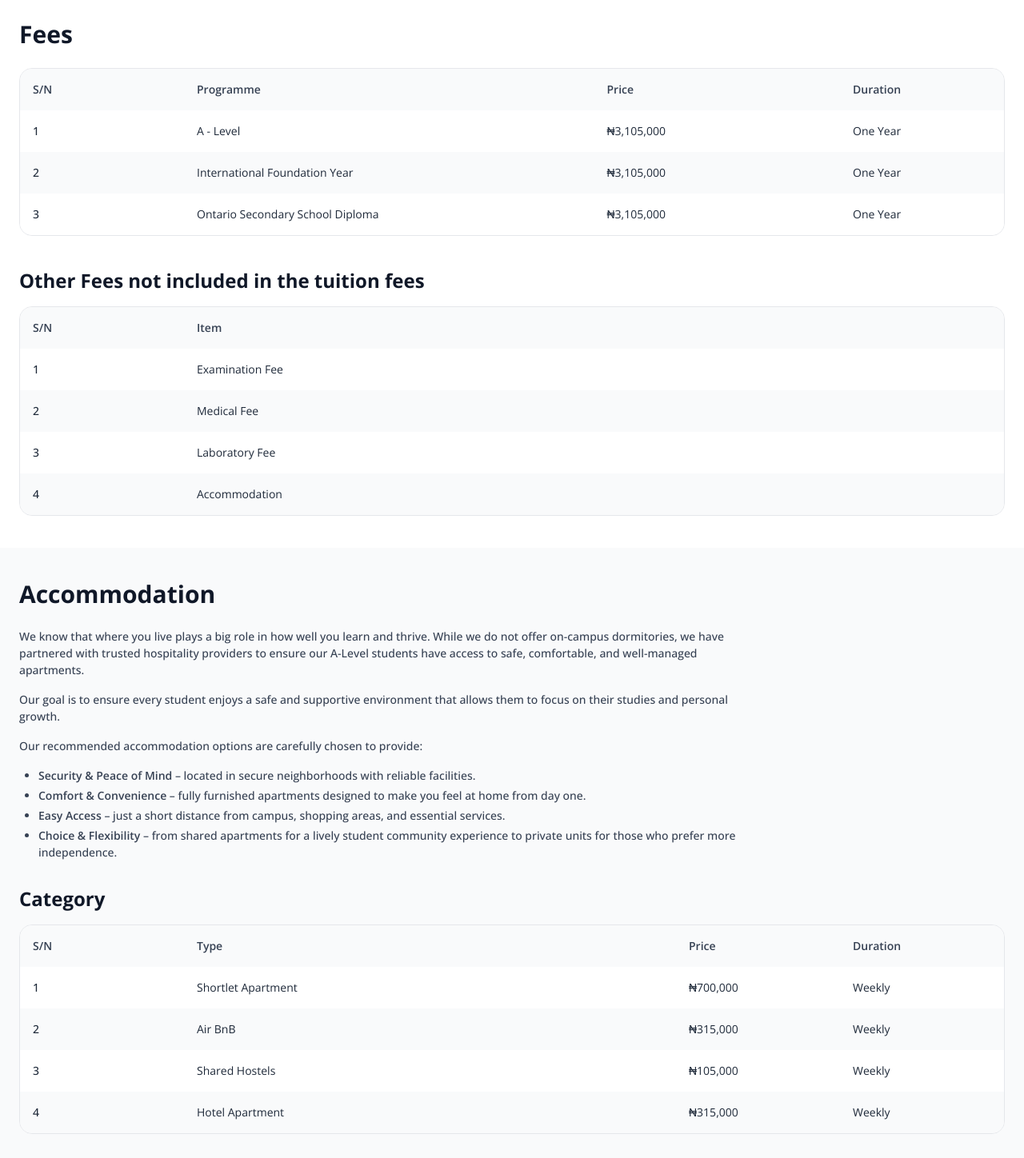
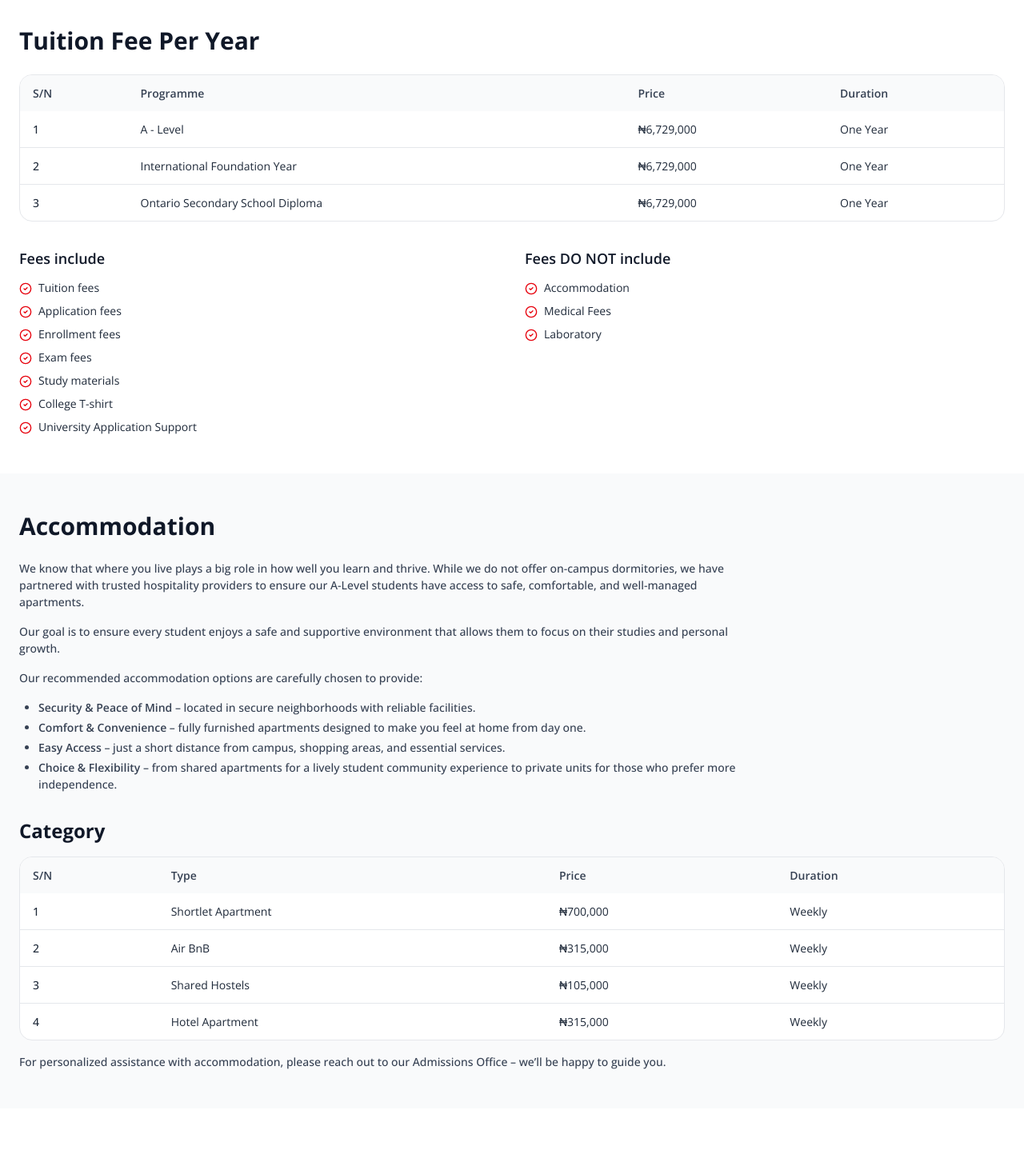
Before and after one commit to code-savan/colleges, a Next.js app: page /fees-and-accommodation in a window 1280 px wide. Shown: the part 240-1688 px from the top of the page at 80% size. Built offline with nearby package versions, Linux system fonts and the light colour scheme.

Commit message:
update fees and accommodation page

```diff
--- a/app/fees-and-accommodation/page.jsx
+++ b/app/fees-and-accommodation/page.jsx
@@ -4,6 +4,7 @@ import React from 'react'
 import { motion } from 'framer-motion'
 import NavBar from '../NavBar'
 import Footer from '../Footer'
+import { CheckCircle2 } from 'lucide-react'
 
 const fees = [
   { sn: 1, programme: "A - Level", price: "₦3,105,000", duration: "One Year" },
@@ -31,7 +32,7 @@ const Page = () => {
       <NavBar />
 
       {/* Hero */}
-      <section className="relative bg-gradient-to-br from-red-50 via-white to-gray-50 pt-28 pb-10 overflow-hidden">
+      <section className="relative bg-linear-to-br from-red-50 via-white to-gray-50 pt-28 pb-10 overflow-hidden">
         <div className="relative max-w-7xl mx-auto px-6">
           <motion.div
             initial={{ opacity: 0, y: 20 }}
@@ -49,54 +50,76 @@ const Page = () => {
         </div>
       </section>
 
-      {/* Fees Table */}
-      <section className="py-10">
+        {/* Tuition Fee Per Year */}
+        <section className="py-12 bg-white">
         <div className="max-w-7xl mx-auto px-6">
           <div className="mb-6">
-            <h2 className="text-2xl md:text-3xl font-bold text-gray-900">Fees</h2>
+            <h2 className="text-2xl md:text-3xl font-bold text-gray-900">Tuition Fee Per Year</h2>
           </div>
-          <div className="overflow-hidden rounded-2xl border border-gray-200 bg-white">
-            <div className="grid grid-cols-12 bg-gray-50 text-gray-700 font-semibold text-sm">
-              <div className="col-span-2 p-4">S/N</div>
-              <div className="col-span-5 p-4">Programme</div>
-              <div className="col-span-3 p-4">Price</div>
-              <div className="col-span-2 p-4">Duration</div>
+          <div className="overflow-x-auto rounded-2xl border border-gray-200 bg-white">
+            <table className="min-w-full text-left text-[14px]">
+              <thead>
+                <tr className="bg-gray-50 text-gray-700">
+                  <th className="px-4 py-3 font-semibold">S/N</th>
+                  <th className="px-4 py-3 font-semibold">Programme</th>
+                  <th className="px-4 py-3 font-semibold">Price</th>
+                  <th className="px-4 py-3 font-semibold">Duration</th>
+                </tr>
+              </thead>
+              <tbody className="divide-y divide-gray-200 text-gray-800">
+                <tr>
+                  <td className="px-4 py-3 font-medium">1</td>
+                  <td className="px-4 py-3">A - Level</td>
+                  <td className="px-4 py-3">₦6,729,000</td>
+                  <td className="px-4 py-3">One Year</td>
+                </tr>
+                <tr>
+                  <td className="px-4 py-3 font-medium">2</td>
+                  <td className="px-4 py-3">International Foundation Year</td>
+                  <td className="px-4 py-3">₦6,729,000</td>
+                  <td className="px-4 py-3">One Year</td>
+                </tr>
+                <tr>
+                  <td className="px-4 py-3 font-medium">3</td>
+                  <td className="px-4 py-3">Ontario Secondary School Diploma</td>
+                  <td className="px-4 py-3">₦6,729,000</td>
+                  <td className="px-4 py-3">One Year</td>
+                </tr>
+              </tbody>
+            </table>
+          </div>
+
+          <div className="grid md:grid-cols-2 gap-8 mt-8">
+            <div>
+              <h3 className="text-lg font-semibold text-gray-900 mb-3">Fees include</h3>
+              <ul className="space-y-2 text-[14px] text-gray-800">
+                {[
+                  'Tuition fees',
+                  'Application fees',
+                  'Enrollment fees',
+                  'Exam fees',
+                  'Study materials',
+                  'College T-shirt',
+                  'University Application Support'
+                ].map((item) => (
+                  <li key={item} className="flex items-start gap-2"><CheckCircle2 className="w-4 h-4 text-red-600 mt-1" />{item}</li>
+                ))}
+              </ul>
             </div>
             <div>
-              {fees.map((row, idx) => (
-                <div key={row.sn} className={`grid grid-cols-12 text-sm text-gray-800 ${idx % 2 === 0 ? 'bg-white' : 'bg-gray-50'}`}>
-                  <div className="col-span-2 p-4 font-medium">{row.sn}</div>
-                  <div className="col-span-5 p-4">{row.programme}</div>
-                  <div className="col-span-3 p-4">{row.price}</div>
-                  <div className="col-span-2 p-4">{row.duration}</div>
-                </div>
-              ))}
-            </div>
-          </div>
-
-          {/* Other Fees */}
-          <div className="mt-10">
-            <h3 className="text-xl md:text-2xl font-bold text-gray-900 mb-4">Other Fees not included in the tuition fees</h3>
-            <div className="overflow-hidden rounded-2xl border border-gray-200 bg-white">
-              <div className="grid grid-cols-12 bg-gray-50 text-gray-700 font-semibold text-sm">
-                <div className="col-span-2 p-4">S/N</div>
-                <div className="col-span-10 p-4">Item</div>
-              </div>
-              <div>
-                {otherFees.map((row, idx) => (
-                  <div key={row.sn} className={`grid grid-cols-12 text-sm text-gray-800 ${idx % 2 === 0 ? 'bg-white' : 'bg-gray-50'}`}>
-                    <div className="col-span-2 p-4 font-medium">{row.sn}</div>
-                    <div className="col-span-10 p-4">{row.item}</div>
-                  </div>
+              <h3 className="text-lg font-semibold text-gray-900 mb-3">Fees DO NOT include</h3>
+              <ul className="space-y-2 text-[14px] text-gray-800">
+                {['Accommodation', 'Medical Fees', 'Laboratory'].map((item) => (
+                  <li key={item} className="flex items-start gap-2"><CheckCircle2 className="w-4 h-4 text-red-600 mt-1" />{item}</li>
                 ))}
-              </div>
+              </ul>
             </div>
           </div>
         </div>
       </section>
 
       {/* Accommodation */}
-      <section className="py-10 bg-gray-50">
+      <section className="py-12 bg-gray-50">
         <div className="max-w-7xl mx-auto px-6">
           <div className="mb-6">
             <h2 className="text-2xl md:text-3xl font-bold text-gray-900">Accommodation</h2>
@@ -108,9 +131,7 @@ const Page = () => {
             <p>
               Our goal is to ensure every student enjoys a safe and supportive environment that allows them to focus on their studies and personal growth.
             </p>
-            <p>
-              Our recommended accommodation options are carefully chosen to provide:
-            </p>
+            <p>Our recommended accommodation options are carefully chosen to provide:</p>
             <ul className="list-disc pl-6 space-y-1">
               <li><span className="font-semibold">Security & Peace of Mind</span> – located in secure neighborhoods with reliable facilities.</li>
               <li><span className="font-semibold">Comfort & Convenience</span> – fully furnished apartments designed to make you feel at home from day one.</li>
@@ -119,31 +140,36 @@ const Page = () => {
             </ul>
           </div>
 
-          {/* Accommodation Table */}
           <div className="mt-8">
             <h3 className="text-xl md:text-2xl font-bold text-gray-900 mb-4">Category</h3>
-            <div className="overflow-hidden rounded-2xl border border-gray-200 bg-white">
-              <div className="grid grid-cols-12 bg-gray-50 text-gray-700 font-semibold text-sm">
-                <div className="col-span-2 p-4">S/N</div>
-                <div className="col-span-6 p-4">Type</div>
-                <div className="col-span-2 p-4">Price</div>
-                <div className="col-span-2 p-4">Duration</div>
-              </div>
-              <div>
-                {accommodation.map((row, idx) => (
-                  <div key={row.sn} className={`grid grid-cols-12 text-sm text-gray-800 ${idx % 2 === 0 ? 'bg-white' : 'bg-gray-50'}`}>
-                    <div className="col-span-2 p-4 font-medium">{row.sn}</div>
-                    <div className="col-span-6 p-4">{row.type}</div>
-                    <div className="col-span-2 p-4">{row.price}</div>
-                    <div className="col-span-2 p-4">{row.duration}</div>
-                  </div>
-                ))}
-              </div>
+            <div className="overflow-x-auto rounded-2xl border border-gray-200 bg-white">
+              <table className="min-w-full text-left text-[14px]">
+                <thead>
+                  <tr className="bg-gray-50 text-gray-700">
+                    <th className="px-4 py-3 font-semibold">S/N</th>
+                    <th className="px-4 py-3 font-semibold">Type</th>
+                    <th className="px-4 py-3 font-semibold">Price</th>
+                    <th className="px-4 py-3 font-semibold">Duration</th>
+                  </tr>
+                </thead>
+                <tbody className="divide-y divide-gray-200 text-gray-800">
+                  {[
+                    { n: '1', type: 'Shortlet Apartment', price: '₦700,000', duration: 'Weekly' },
+                    { n: '2', type: 'Air BnB', price: '₦315,000', duration: 'Weekly' },
+                    { n: '3', type: 'Shared Hostels', price: '₦105,000', duration: 'Weekly' },
+                    { n: '4', type: 'Hotel Apartment', price: '₦315,000', duration: 'Weekly' }
+                  ].map((row) => (
+                    <tr key={row.n}>
+                      <td className="px-4 py-3 font-medium">{row.n}</td>
+                      <td className="px-4 py-3">{row.type}</td>
+                      <td className="px-4 py-3">{row.price}</td>
+                      <td className="px-4 py-3">{row.duration}</td>
+                    </tr>
+                  ))}
+                </tbody>
+              </table>
             </div>
-          </div>
-
-          <div className="mt-8 max-w-4xl text-gray-700 text-[14px] font-medium">
-            <p>
+            <p className="text-[14px] text-gray-700 mt-4 max-w-4xl font-medium">
               For personalized assistance with accommodation, please reach out to our Admissions Office – we’ll be happy to guide you.
             </p>
           </div>
@@ -153,7 +179,7 @@ const Page = () => {
       {/* CTA */}
       <section className="py-16">
         <div className="max-w-7xl mx-auto px-6">
-          <div className="bg-gradient-to-r from-red-600 to-red-700 rounded-2xl p-8 text-white text-center">
+          <div className="bg-linear-to-r from-red-600 to-red-700 rounded-2xl p-8 text-white text-center">
             <h3 className="text-2xl md:text-3xl font-bold mb-2">Ready to join British AUC University Pathway?</h3>
             <p className="text-white/90 mb-6">Contact us to learn more about fees, admissions and accommodation options.</p>
             <div className="flex justify-center gap-4">
--- a/app/page.jsx
+++ b/app/page.jsx
@@ -366,6 +366,8 @@ const Page = () => {
         </div>
       </section>
 
+
+
       {/* CTA Section */}
       <section className="relative py-20 px-6">
         <div className="max-w-7xl mx-auto">
```
